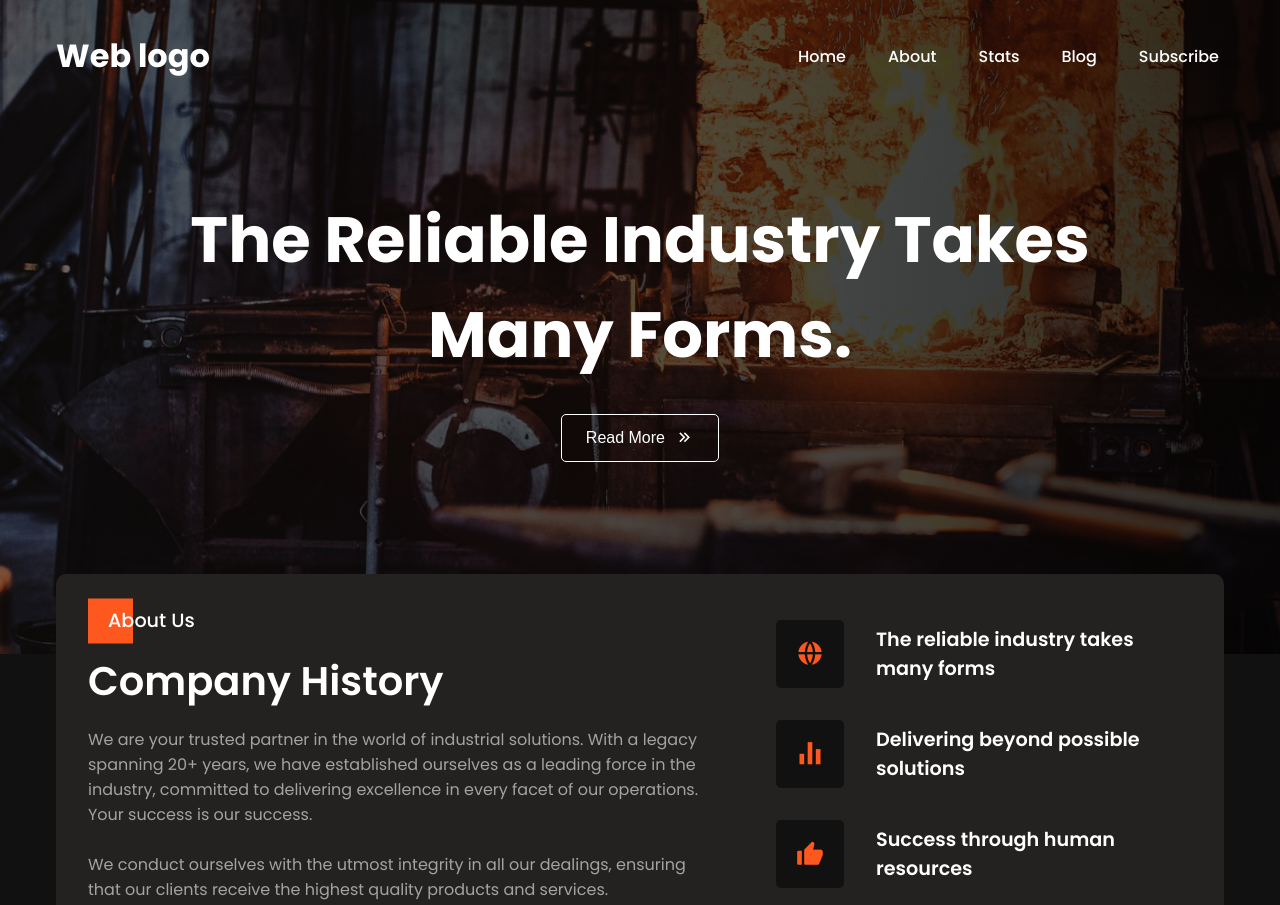
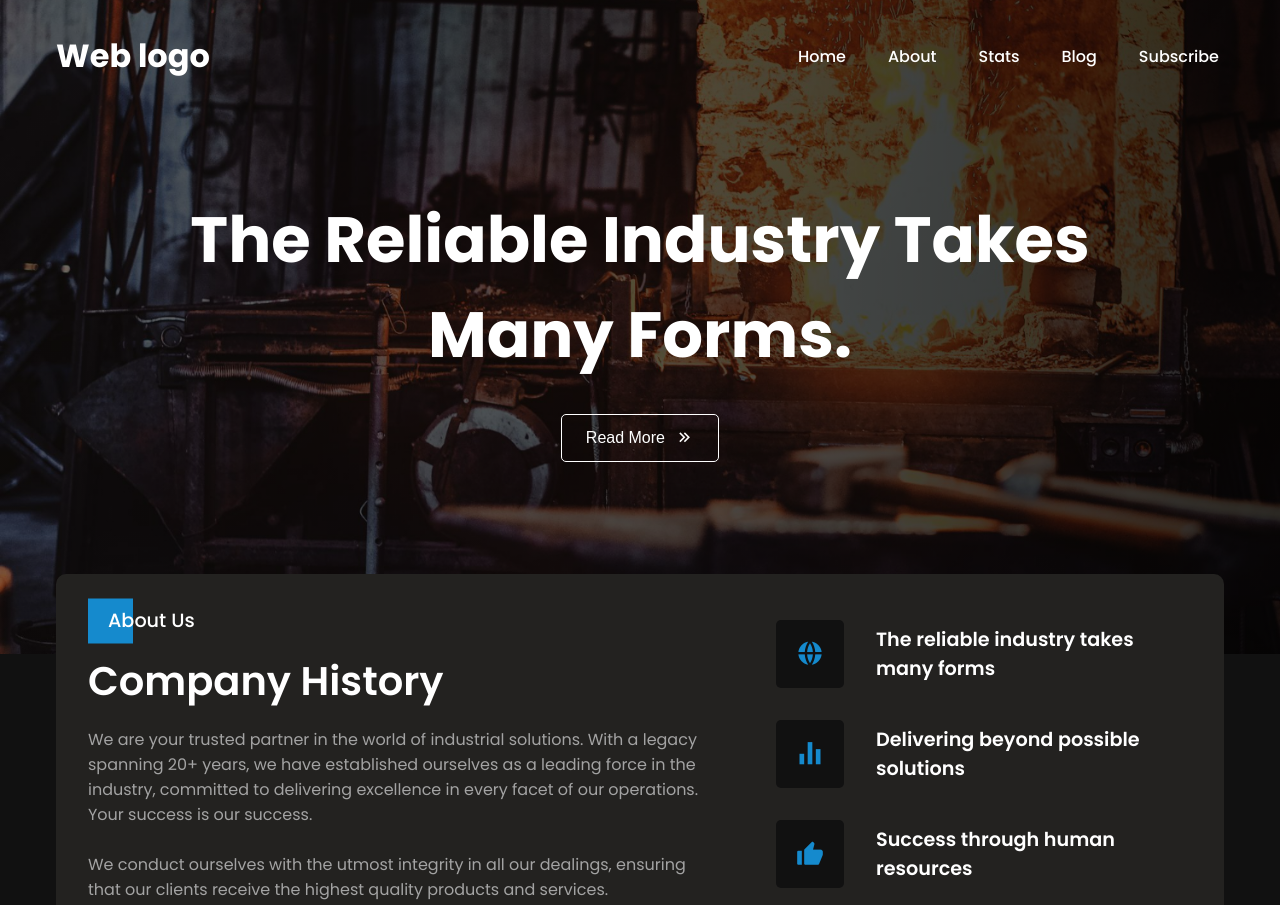
Before and after one commit to JorgeLuMC/demo02, a plain HTML site: page index.html in a window 1280 px wide. Shown: the top 905 px of the page. Drawn offline with nearby package versions, Linux system fonts and the light colour scheme.

Commit message:
color fix

```diff
--- a/styles.css
+++ b/styles.css
@@ -1,7 +1,7 @@
 @import url("https://fonts.googleapis.com/css2?family=Poppins:wght@400;500;600;700&display=swap");
 
 :root {
-  --primary-color: #ff581f;
+  --primary-color: #158acd;
   --secondary-color: #111111;
   --secondary-color-light: #232220;
   --text-light: #a3a3a3;
```
